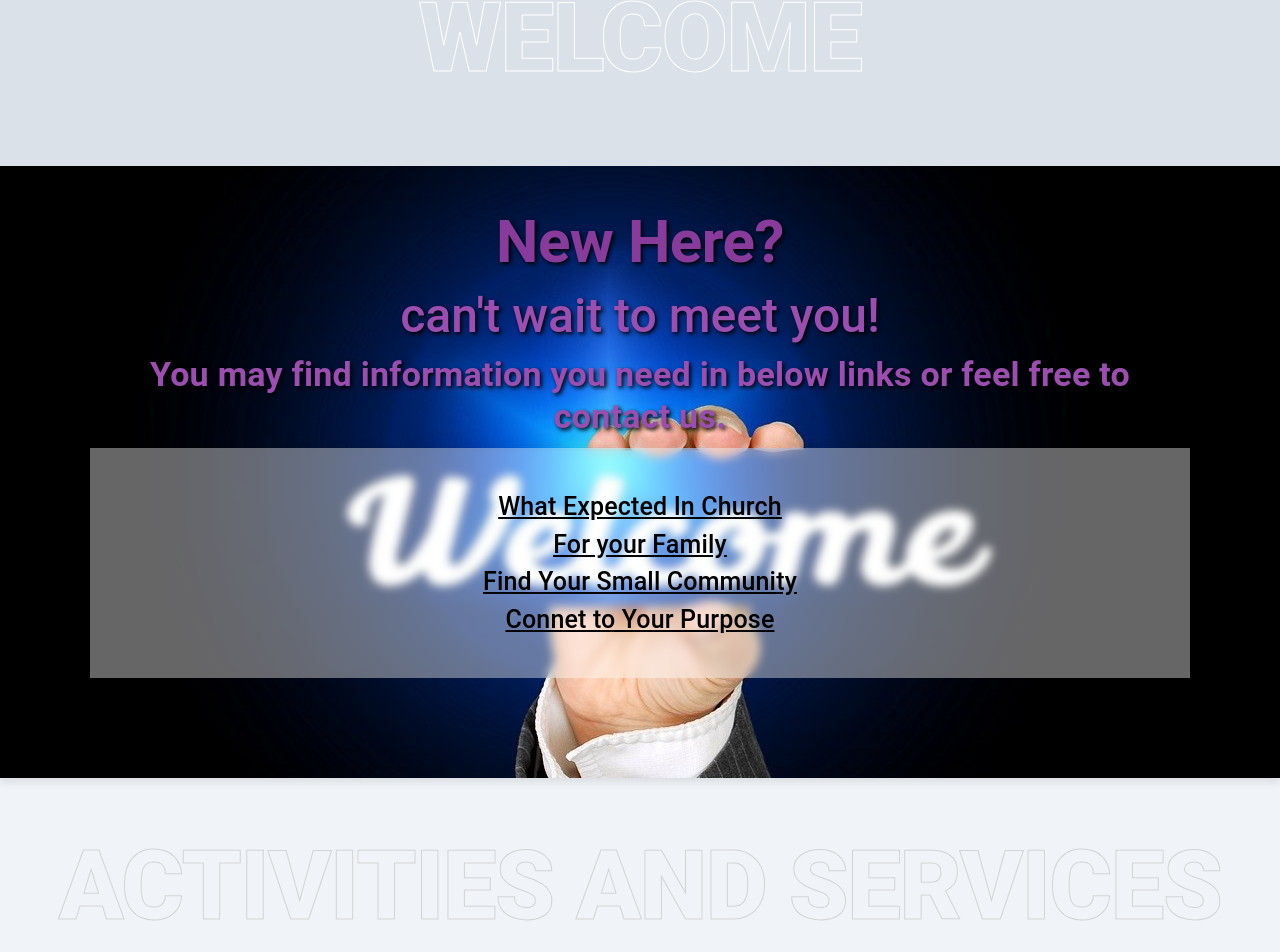
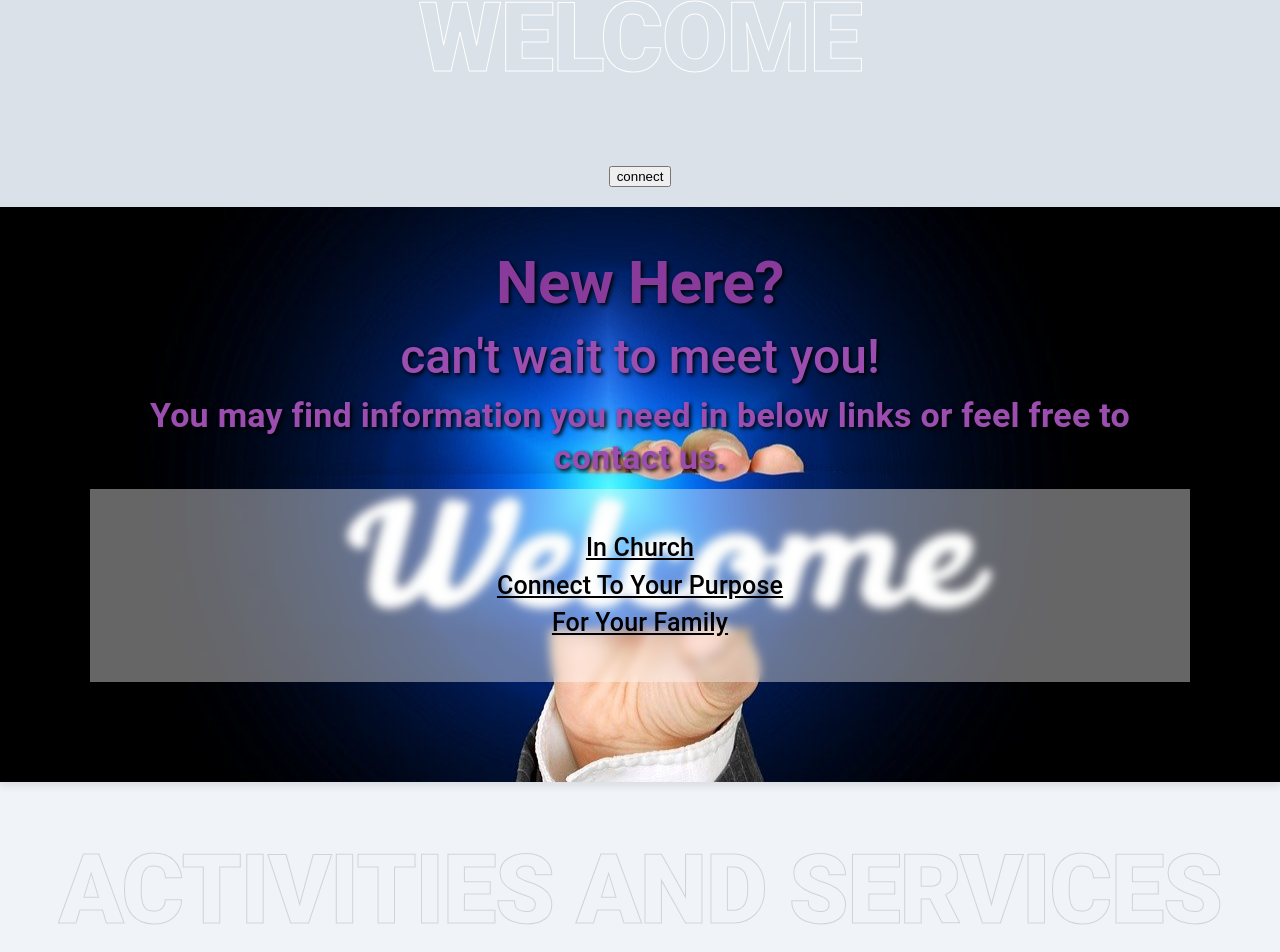
Before and after one commit to FengyanTina/BKC, a React (Vite) app in the folder client/: page /home in a window 1280 px wide. Shown: the part 1651-2603 px from the top of the page. Built offline with nearby package versions, Linux system fonts and the light colour scheme.

Commit message:
change tab bar

```diff
--- a/client/src/components/appBar/TabBar.tsx
+++ b/client/src/components/appBar/TabBar.tsx
@@ -24,18 +24,14 @@ import "./appBar.css";
 import { useState } from "react";
 import LoginModal from "../login/LoginModal";
 import { useAuth } from "../../context/AuthContext";
-import RegisterModal from "../register/RegisterModal";
+
 
 export default function TabBar() {
   const { user, logout } = useAuth();
   const [drawerOpen, setDrawerOpen] = useState(false);
   const [logOutFormOpen, setlogOutFormOpen] = useState(false);
-  const [isRegisterOpen, setIsRegisterOpen] = useState<boolean>(false);
 
   const [isLoginOpen, setIsLoginOpen] = useState(false);
-
-
-
 
   const handleLoginOpen = () => {
     setIsLoginOpen(true);
@@ -92,7 +88,8 @@ export default function TabBar() {
             onClick={handleDrawerToggle}
             sx={{
               mr: 2,
-              display: { sm: "none" },
+            //   display: { sm: "none" },
+            display: { lg: "none", md: "block", sm: "block", xs: "block" },
               color: "white",
               "& svg": {
                 fontSize: "2rem",
@@ -107,7 +104,8 @@ export default function TabBar() {
             component="div"
             sx={{
               flexGrow: 1,
-              display: { xs: "none", sm: "block" },
+            //   display: { xs: "none", sm: "block" },
+            display: { md: "block", sm: "block", xs: "none" },
               fontSize: "4rem",
             }}
           >
@@ -115,7 +113,8 @@ export default function TabBar() {
           </Typography>
           <Box
             sx={{
-              display: { xs: "none", sm: "flex" },
+              //display: { xs: "none", sm: "flex" },
+              display: { lg: "flex", md: "none", sm: "none", xs: "none" },
               gap: "50px",
               fontSize: "4rem",
               justifyContent: "center", // Center the MenuItems
--- a/client/src/components/pageSections/Grid/NewHereSectionGrid.tsx
+++ b/client/src/components/pageSections/Grid/NewHereSectionGrid.tsx
@@ -3,13 +3,13 @@ import { Typography } from "@mui/material";
 import { ImageGallaryItemData } from "../../../models/ImgGallary";
 import { PageSection } from "../../../models/PageSection";
 import { ImageInforCardModel } from "../../../models/ImageInforCard";
-
+import { HashLink } from "react-router-hash-link";
+import { useNavigate } from "react-router-dom";
 
 export default function NewHereSectionGrid({
   title,
   description,
   images,
-  links,
   subtitle,
 }: ImageInforCardModel) {
   return (
@@ -43,7 +43,7 @@ export default function NewHereSectionGrid({
           variant="h2"
           sx={{
             marginTop: "0px",
-            paddingTop:'0px',
+            paddingTop: "0px",
             fontWeight: "700",
             color: "#883b9b", // Muted reddish-purple that stands out on both black and white backgrounds
             textShadow: "2px 2px 4px rgba(0,0,0,1)",
@@ -85,20 +85,16 @@ export default function NewHereSectionGrid({
             backgroundColor: "rgba(255, 255, 255, 0.4)",
             paddingTop: "40px",
             paddingBottom: "40px",
-            marginBottom:'60px',
+            marginBottom: "60px",
             alignItems: "center",
-            justifyContent:'center',
+            justifyContent: "center",
             maxWidth: "1100px",
             marginLeft: "auto", // Automatically adjust left margin
             marginRight: "auto",
           }}
         >
-          {links && (
-            Array.isArray(links) ? (
-              links.map((link, index) => (
-                <a
-                  key={index}
-                  href={link}
+              <HashLink
+                to="/services#in-church"
                 style={{
                   display: "block",
                   fontSize: "25px",
@@ -106,12 +102,10 @@ export default function NewHereSectionGrid({
                   fontWeight: "500",
                 }}
               >
-                  {link}
-                </a>
-              ))
-            ) : (
-              <a
-                href={links}
+                In Church
+              </HashLink>
+              <HashLink
+                to="/services#serve"
                 style={{
                   display: "block",
                   fontSize: "25px",
@@ -119,10 +113,19 @@ export default function NewHereSectionGrid({
                   fontWeight: "500",
                 }}
               >
-                {links}
-              </a>
-            )
-          )}
+                Connect To Your Purpose
+              </HashLink>
+              <HashLink
+                to="/activities"
+                style={{
+                  display: "block",
+                  fontSize: "25px",
+                  color: "black",
+                  fontWeight: "500",
+                }}
+              >
+                For Your Family
+              </HashLink>
         </Box>
       </Box>
     </Box>
--- a/client/src/components/pageSections/cards/InforCardImgSections/ImgInforCard.tsx
+++ b/client/src/components/pageSections/cards/InforCardImgSections/ImgInforCard.tsx
@@ -2,18 +2,7 @@ import { Box } from "@mui/material";
 import Grid from "@mui/material/Grid2";
 import ImageGallary from "../../../common/ImageGallary";
 import InforCard from "../../../common/cards/InforCard";
-import { PageSection } from "../../../../models/PageSection";
-import { imageGallarytemData } from "../../../../data";
 import { ImageInforCardModel } from "../../../../models/ImageInforCard";
-
-type Props = {
-  category?: string;
-  title: string;
-  subtitle?: string;
-  buttonText?: string;
-  time?: Date;
-  image: string | string[];
-};
 
 
 const ImgInforCard = ({ title, category, subtitle, description, images,imageLeft = true }: ImageInforCardModel) => {
--- a/client/src/components/pageSections/cards/customizedCards/ImageTextWithSteps.tsx
+++ b/client/src/components/pageSections/cards/customizedCards/BaptismServiceSectionCard.tsx
@@ -16,7 +16,7 @@ const Item = styled("div")(({ theme }) => ({
   ...theme.applyStyles("dark", {}),
 }));
 
-const ImageTextWithStepsCard = ({
+const BaptismServiceSectionCard = ({
   title,
   subtitle,
   images,
@@ -150,4 +150,4 @@ const ImageTextWithStepsCard = ({
   );
 };
 
-export default ImageTextWithStepsCard;
+export default BaptismServiceSectionCard;
--- a/client/src/components/pageSections/cards/customizedCards/WantServeSectionCard.tsx
+++ b/client/src/components/pageSections/cards/customizedCards/WantServeSectionCard.tsx
@@ -17,7 +17,6 @@ const WantServeSectionCard = ({
   subtitle,
   images,
   steps,
-  showAllAsFeatured = false,
 }: ImageTextWithStepsModel) => {
   const imageCount = Array.isArray(images) ? images.length : 1; // Determine the number of images
   const hasLargeImage = imageCount > 2;
--- a/client/src/data.ts
+++ b/client/src/data.ts
@@ -156,7 +156,6 @@ export interface ServingPosition {
     subtitle:"can't wait to meet you!",
     description:"You may find information you need in below links or feel free to contact us. ",
     images:welcome2,
-    links:["What Expected In Church","For your Family","Find Your Small Community","Connet to Your Purpose "]
   }
 
 export const comingEvents:Activity[] = [
--- a/client/src/models/ImageInforCard.ts
+++ b/client/src/models/ImageInforCard.ts
@@ -7,7 +7,7 @@ export interface ImageInforCardModel extends BaseModel {
     subtitle?: string;
     category?:ActivityCategory;
     images?: string | string[]; // Accept either a single string or an array of strings for images
-    links?: string|string[];
+
     time?: Date;
     imageLeft?:boolean;
   }
--- a/client/src/pages/StartPage.tsx
+++ b/client/src/pages/StartPage.tsx
@@ -2,7 +2,7 @@ import { Box, Dialog, DialogContent, Typography } from "@mui/material";
 import Grid from "@mui/material/Grid2";
 import Worship from "../assets/Worship.jpeg";
 import Carousel from "../components/common/slides/Carousel.tsx";
-import { Link } from "react-router-dom";
+import { Link, useNavigate } from "react-router-dom";
 import PauseOnHover from "../components/common/slides/SlickSlider";
 import { useState } from "react";
 import Map from "../apis/googleMap/Map.tsx";
@@ -22,6 +22,7 @@ import SectionLine from "../components/pageSections/SectionLine.tsx";
 import ImgInforCard from "../components/pageSections/cards/InforCardImgSections/ImgInforCard.tsx";
 import ActivitySocialMediaScetionCard from "../components/pageSections/cards/customizedCards/ActivitySocialMediaScetionCard.tsx";
 import NewHereSectionGrid from "../components/pageSections/grid/NewHereSectionGrid.tsx";
+import { HashLink } from "react-router-hash-link";
 
 export default function StartPage() {
   const [openMap, setOpenMap] = useState(false);
@@ -32,7 +33,7 @@ export default function StartPage() {
   const handleCloseMap = () => {
     setOpenMap(false);
   };
-
+  const navigate = useNavigate();
   return (
     <Box>
       <Grid
@@ -224,12 +225,13 @@ export default function StartPage() {
 
         {/* --------------WELCOME NEW----------- */}
         <SectionLine text="Welcome" useWhiteStroke={true} />
+        <button onClick={() => navigate("/services#connect-your-purpose")}
+ > connect</button >
         <NewHereSectionGrid
         id={newHere.id}
           title={newHere.title}
          description={newHere.description}
           images={newHere.images}
-          links={newHere.links}
           subtitle={newHere.subtitle}
         />
       </Box>
--- a/client/src/pages/schedules/SchedulesMainPage.tsx
+++ b/client/src/pages/schedules/SchedulesMainPage.tsx
@@ -19,7 +19,7 @@ export default function SchedulesMainPage() {
           alignItems: "center",
         }}
       >
-        <Box sx={{ width: "80%", marginBottom: "30px" }}>
+        <Box sx={{ width: "80%", marginBottom: "30px" }} id="commingEvent">
           <Carousel events={comingEvents} />
         </Box>
         <Box  sx={{
@@ -41,6 +41,7 @@ export default function SchedulesMainPage() {
               xm: "70%",
             },
           }}
+           id="eventCalendar"
         >
           {/* <EventsCalendar /> */}
           <EventCalendar />
--- a/client/src/pages/services/ServicesMainPage.tsx
+++ b/client/src/pages/services/ServicesMainPage.tsx
@@ -14,7 +14,7 @@ import {
 import { SocialIcon } from "react-social-icons";
 import ImgTextCard from "../../components/pageSections/cards/texAndImgCards/ImgTextCard.tsx";
 import SectionLine from "../../components/pageSections/SectionLine.tsx";
-import ImageTextWithStepsCard from "../../components/pageSections/cards/customizedCards/ImageTextWithSteps.tsx";
+import BaptismServiceSectionCard from "../../components/pageSections/cards/customizedCards/BaptismServiceSectionCard.tsx";
 import WantServeSectionCard from "../../components/pageSections/cards/customizedCards/WantServeSectionCard.tsx";
 
 export default function ServicesMainPage() {
@@ -103,8 +103,8 @@ export default function ServicesMainPage() {
         </Grid>
       </Grid>
       {/* --------------SundayService ----------- */}
+      <div id="sundayService"></div>
       <SectionLine text="Sunday Scervice" />
-
       <ImgTextCard
         id={sundayServiceSection.id}
         title={sundayServiceSection.title}
@@ -115,7 +115,7 @@ export default function ServicesMainPage() {
 
       {/* --------------PrayerService ----------- */}
       <SectionLine text="Prayer Services" />
-
+      <div id="prayerService"></div>
       <ImgTextCard
         id={prayerService.id}
         title={prayerService.title}
@@ -127,7 +127,8 @@ export default function ServicesMainPage() {
 
       {/* -------------BaptismService----------- */}
       <SectionLine text="Baptism Scervices" />
-      <ImageTextWithStepsCard
+      <div id="baptismService"></div>
+      <BaptismServiceSectionCard
         id={baptismService.id}
         title={baptismService.title}
         description={""}
@@ -135,12 +136,12 @@ export default function ServicesMainPage() {
         images={baptismService.image}
       />
       {/* -------------FindYourVision----------- */}
+      <div id="serve"></div>
       <SectionLine text="Want To Serve The Lord" />
       <WantServeSectionCard
         id={findYourVision.id}
         title={findYourVision.title}
         steps={findYourVision.steps}
-
         description={findYourVision.description}
         images={findYourVision.images}
       />
```
Also changed, not shown: client/src/pages/aboutUs/AboutUsPage.tsx (+47 -55 lines). Lines whose indentation alone changed are shown as unchanged.
